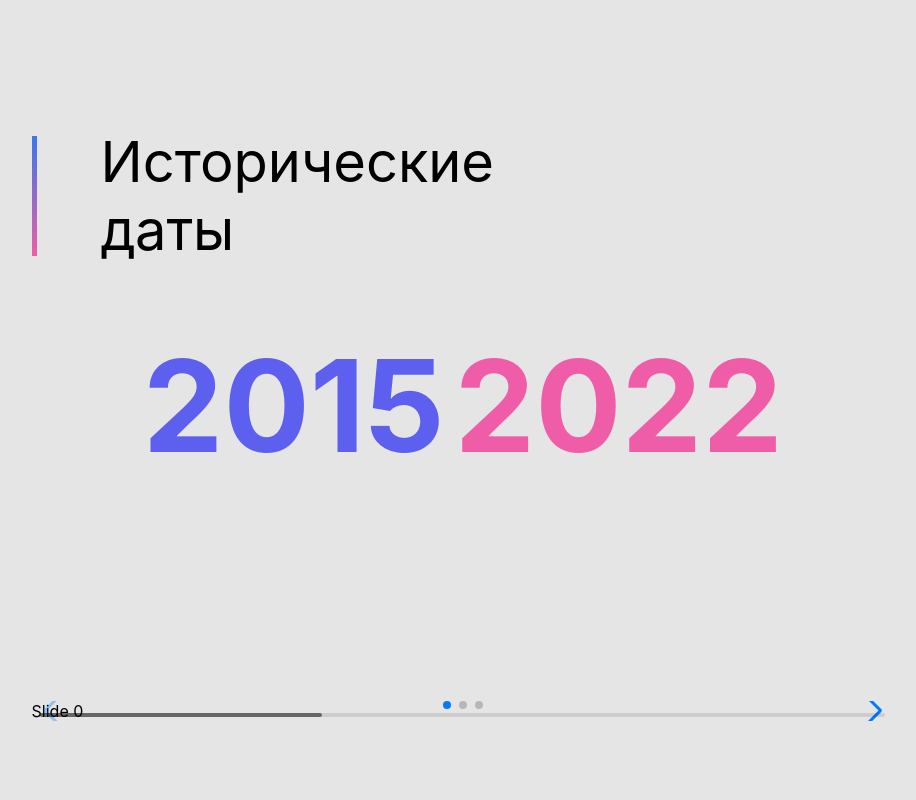
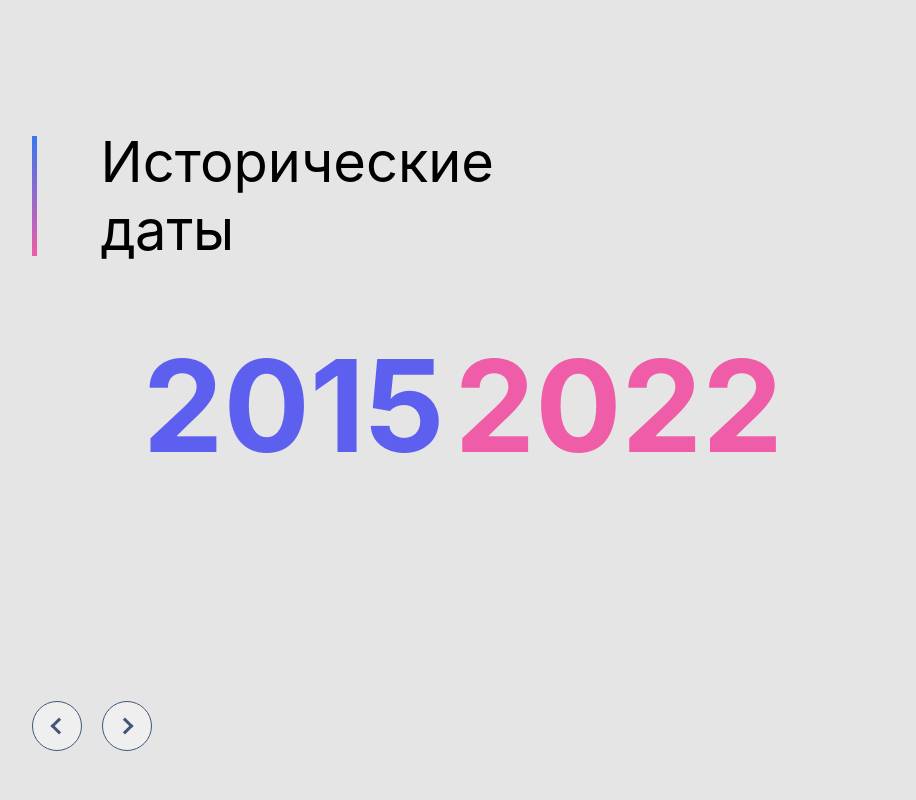
Before and after one commit to Cheleste1994/historical-dates, a React (Create React App) app: page / in a window 1280 px wide. Shown: the top 800 px of the page, without its empty margins (186-1102 px from the left). Built offline with nearby package versions, Linux system fonts and the light colour scheme.

Commit message:
feat: add swiper

```diff
--- a/src/App.scss
+++ b/src/App.scss
@@ -1,6 +1,7 @@
 .App {
   display: flex;
   flex-direction: column;
+  min-height: 100vh;
   min-height: 100dvh;
   position: relative;
   padding-left: clamp(20px, 17vw, 322px);
@@ -14,5 +15,6 @@
     flex-direction: column;
     gap: clamp(57px, 17vw, 281px);
     width: 100%;
+    padding-bottom: 104px;
   }
 }
--- a/src/App.tsx
+++ b/src/App.tsx
@@ -3,14 +3,36 @@ import Years from "./components/Years/Years";
 import CustomSwiper from "./components/CustomSwiper/CustomSwiper";
 
 import "./App.scss";
+import { useMemo } from "react";
+import MOCK_DATA from "./constants/mockData";
+import { DataPeriod } from "./constants/interface";
+import Pagintaions from "./components/Paginations/Pagintaions";
+
+const MAX_TIME_PERIOD = 6;
 
 function App() {
+  const newData = useMemo<DataPeriod[]>(() => {
+    const sort = MOCK_DATA.sort((a, b) => a.year - b.year);
+    const newData = [];
+    const count = Math.ceil(sort.length / MAX_TIME_PERIOD);
+
+    for(let i = 0; i < sort.length; i += count) {
+      newData.push({
+        periodStart: sort[i].year,
+        periodEnd: sort[i + count - 1]?.year || sort[sort.length - 1].year,
+        data: sort.slice(i, i + count)
+      })
+    }
+    return newData;
+  }, []);
+
   return (
     <div className="App">
       <Header />
       <main className="main">
         <Years />
-        <CustomSwiper />
+        <Pagintaions />
+        <CustomSwiper data={newData[0]}/>
       </main>
     </div>
   );
--- /dev/null
+++ b/src/components/CustomSwiper/CustomSwiper.module.scss
@@ -0,0 +1,19 @@
+.customSwiper {
+  width: 100%;
+  height: 100%;
+}
+
+.swiperSlide {
+  display: flex;
+  flex-direction: column;
+  gap: 15px;
+
+  span:first-child {
+    color: #3877EE;
+    font-size: clamp(16px, 2vw, 25px);
+  }
+  span:last-child {
+    color: #42567A;
+    font-size: clamp(14px, 2vw, 20px);
+  }
+}
--- a/src/components/CustomSwiper/CustomSwiper.tsx
+++ b/src/components/CustomSwiper/CustomSwiper.tsx
@@ -1,36 +1,54 @@
-import { useState } from "react";
-import { Navigation, Pagination, Scrollbar, A11y, Controller  } from "swiper/modules";
+import { memo } from "react";
+import { Keyboard, Scrollbar, Navigation, Pagination } from "swiper/modules";
 
 import { Swiper, SwiperSlide } from "swiper/react";
-import { EffectFade } from "swiper/modules";
 
 import "swiper/css";
-import "swiper/css/effect-fade";
 import "swiper/css/navigation";
 import "swiper/css/pagination";
 import "swiper/css/scrollbar";
 
-export default function CustomSwiper() {
-  const [controlledSwiper, setControlledSwiper] = useState(null);
+import styles from "./CustomSwiper.module.scss";
+import { DataPeriod } from "../../constants/interface";
+
+export default memo(function CustomSwiper({
+  data: { data },
+}: {
+  data: DataPeriod;
+}) {
+  // const [controlledSwiper, setControlledSwiper] = useState(null);
 
   return (
-    <div>
-      <Swiper
-        modules={[Navigation, Pagination, Scrollbar, A11y, EffectFade, Controller]}
-        effect="fade"
-        spaceBetween={50}
-        slidesPerView={3}
-        navigation
-        pagination={{ clickable: true }}
-        scrollbar={{ draggable: true }}
-        onSwiper={setControlledSwiper}
-        controller={{ control: controlledSwiper }}
-        onSlideChange={() => console.log("slide change")}
-      >
-        {[1, 2, 3].map((i, el) => {
-          return <SwiperSlide key={el}>Slide {el}</SwiperSlide>;
-        })}
-      </Swiper>
-    </div>
+    <Swiper
+      slidesPerView={1}
+      spaceBetween={80}
+      centeredSlides={false}
+      slidesPerGroupSkip={1}
+      grabCursor={true}
+      keyboard={{
+        enabled: true,
+      }}
+      breakpoints={{
+        320: {
+          slidesPerView: 2,
+          slidesPerGroup: 2,
+        },
+        769: {
+          slidesPerView: 3,
+          slidesPerGroup: 3,
+        },
+      }}
+      scrollbar={false}
+      navigation={false}
+      modules={[Keyboard, Scrollbar, Navigation, Pagination]}
+      className={styles.customSwiper}
+    >
+      {data.map(({ id, year, description }) => (
+        <SwiperSlide key={id} className={styles.swiperSlide}>
+          <span>{year}</span>
+          <span>{description}</span>
+        </SwiperSlide>
+      ))}
+    </Swiper>
   );
-}
+});
--- /dev/null
+++ b/src/components/Paginations/Paginations.module.scss
@@ -0,0 +1,43 @@
+.paginations {
+  display: flex;
+  flex-wrap: nowrap;
+  gap: 20px;
+
+  button {
+    width: clamp(25px, 10vw, 50px);
+    height: clamp(25px, 10vw, 50px);
+    display: flex;
+    align-items: center;
+    justify-content: center;
+    border-radius: 50%;
+    border: 1px solid #42567A;
+
+    &:first-child {
+      span {
+        transform: translateX(2px) rotate(-45deg);
+      }
+    }
+
+    &:last-child {
+      span {
+        transform: translateX(-2px) rotate(135deg);
+      }
+    }
+
+    &:active {
+      background-color: white;
+    }
+
+    &:disabled {
+      opacity: 0.6;
+    }
+
+    span {
+      border-top: 3px solid;
+      border-left: 3px solid;
+      border-color: #42567A;
+      width: 25%;
+      height: 25%;
+    }
+  }
+}
--- /dev/null
+++ b/src/components/Paginations/Pagintaions.tsx
@@ -0,0 +1,10 @@
+import styles from "./Paginations.module.scss";
+
+export default function Pagintaions() {
+  return (
+    <div className={styles.paginations}>
+      <button><span /></button>
+      <button><span /></button>
+    </div>
+  )
+}
--- /dev/null
+++ b/src/constants/interface.ts
@@ -0,0 +1,7 @@
+import { DataType } from "./mockData";
+
+export interface DataPeriod {
+  periodStart: number,
+  periodEnd: number,
+  data: DataType,
+}
--- /dev/null
+++ b/src/constants/mockData.ts
@@ -0,0 +1,150 @@
+const MOCK_DATA = [
+  {
+    id: 1,
+    year: 1987,
+    description: '"Хищник"/Predator, США (реж. Джон Мактирнан)',
+    section: 'Кино'
+  },
+  {
+    id: 2,
+    year: 2015,
+    description: '13 сентября — частное солнечное затмение, видимое в Южной Африке и части Антарктиды',
+    section: 'Наука',
+  },
+  {
+    id: 3,
+    year: 2016,
+    description: 'Телескоп «Хаббл» обнаружил самую удалённую из всех обнаруженных галактик, получившую обозначение GN-z11',
+    section: 'Наука',
+  },
+  {
+    id: 4,
+    year: 2017,
+    description: 'Компания Tesla официально представила первый в мире электрический грузовик Tesla Semi',
+    section: 'Наука',
+  },
+  {
+    id: 5,
+    year: 1994,
+    description: 'В релиз вышла первая версия браузера Netscape Navigator',
+    section: 'Технологии',
+  },
+  {
+    id: 6,
+    year: 2005,
+    description: 'Марсоход "Спирит" успешно посадился на поверхность Марса',
+    section: 'Наука',
+  },
+  {
+    id: 7,
+    year: 2010,
+    description: 'Запущен Twitter на русском языке',
+    section: 'Технологии',
+  },
+  {
+    id: 8,
+    year: 1989,
+    description: 'Падение Берлинской стены',
+    section: 'История',
+  },
+  {
+    id: 9,
+    year: 2001,
+    description: 'Атаки 11 сентября в США',
+    section: 'История',
+  },
+  {
+    id: 10,
+    year: 2019,
+    description: 'Презентация криптовалюты Libra от Facebook',
+    section: 'Технологии',
+  },
+  {
+    id: 11,
+    year: 1971,
+    description: 'Запуск первого космического корабля "Салют-1"',
+    section: 'Космос',
+  },
+  {
+    id: 12,
+    year: 2008,
+    description: 'Глобальный экономический кризис',
+    section: 'Экономика',
+  },
+  {
+    id: 13,
+    year: 1998,
+    description: 'Запуск модуля "Заря" — начало сборки МКС',
+    section: 'Космос',
+  },
+  {
+    id: 14,
+    year: 2020,
+    description: 'Пандемия COVID-19',
+    section: 'Медицина',
+  },
+  {
+    id: 15,
+    year: 1969,
+    description: 'Посадка человека на Луну (Аполлон-11)',
+    section: 'Космос',
+  },
+  {
+    id: 16,
+    year: 1993,
+    description: 'Создание Европейского союза',
+    section: 'История',
+  },
+  {
+    id: 17,
+    year: 2004,
+    description: 'Запуск социальной сети Facebook',
+    section: 'Технологии',
+  },
+  {
+    id: 18,
+    year: 1984,
+    description: 'Выпуск первого Macintosh компании Apple',
+    section: 'Технологии',
+  },
+  {
+    id: 19,
+    year: 2018,
+    description: 'Победа Исландии над Англией на Чемпионате мира по футболу',
+    section: 'Спорт',
+  },
+  {
+    id: 20,
+    year: 2007,
+    description: 'Запуск первого iPhone',
+    section: 'Технологии',
+  },
+  {
+    id: 21,
+    year: 1991,
+    description: 'Распад Советского Союза',
+    section: 'История',
+  },
+  {
+    id: 22,
+    year: 2014,
+    description: 'Принятие Крыма в состав России',
+    section: 'Политика',
+  },
+  {
+    id: 23,
+    year: 2003,
+    description: 'Вторжение коалиции в Ирак',
+    section: 'Политика',
+  },
+  {
+    id: 24,
+    year: 2022,
+    description: 'Запуск космического телескопа James Webb Space Telescope',
+    section: 'Наука',
+  },
+];
+
+export type DataType = typeof MOCK_DATA;
+
+export default MOCK_DATA;
```
